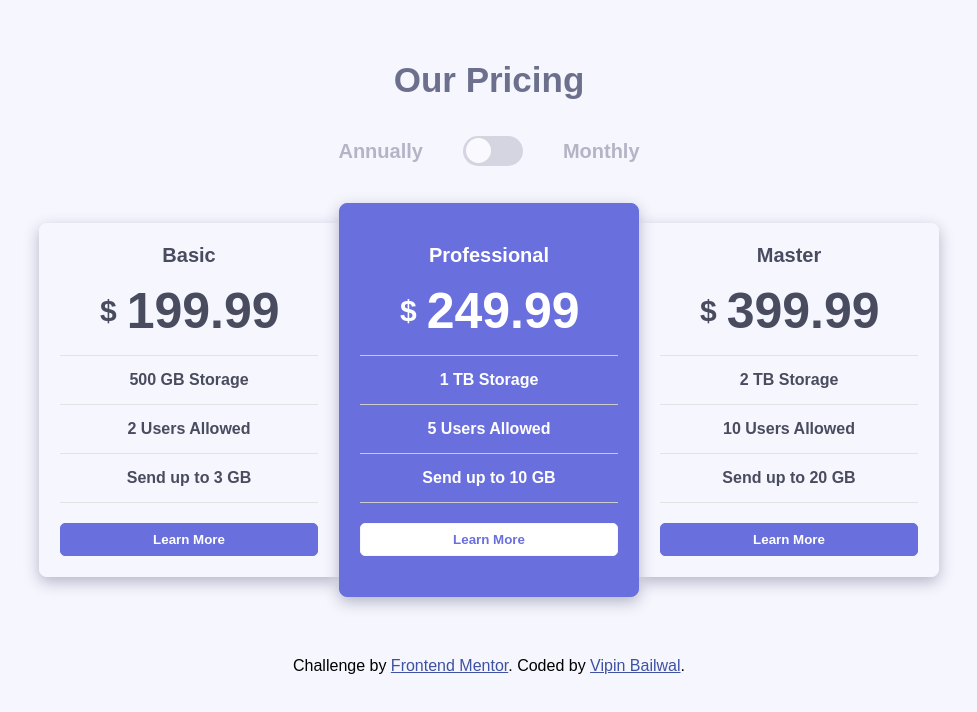
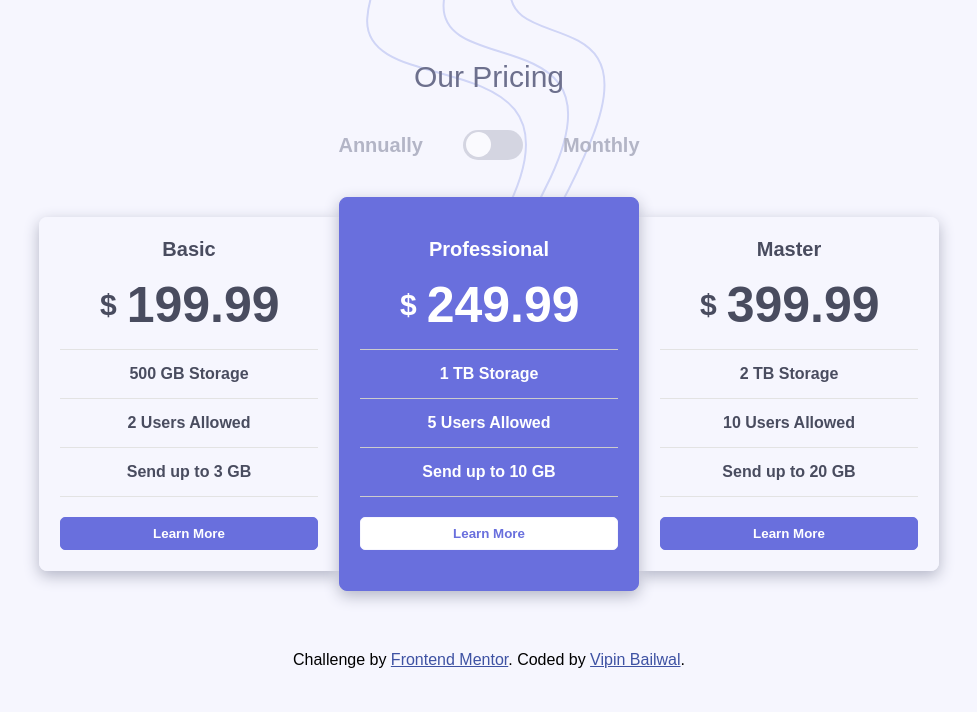
Before and after one commit to bailwalVipin08/file-transfer-pricing-component, a plain HTML site: page index.html in a window 1280 px wide. Shown: the whole page, without its empty margins (151-1128 px from the left). Drawn offline with Linux system fonts and the light colour scheme.

Commit message:
completed desktop view

```diff
--- a/css/styles.css
+++ b/css/styles.css
@@ -11,7 +11,8 @@ html {
 
 .heading-primary {
   font-family: "Montserrat", sans-serif;
-  font-size: 3.5rem; }
+  font-size: 3rem;
+  font-weight: 400; }
 
 .heading-secondary {
   font-family: "Montserrat", sans-serif;
@@ -25,7 +26,9 @@ html {
   padding-top: 6rem;
   text-align: center;
   align-items: center;
-  color: #6d708d; }
+  color: #6d708d;
+  background: url(../images/bg-top.svg);
+  background-position-x: 1000%; }
   #top-section .sub-header {
     display: flex;
     padding: 2rem 0;
--- a/sass/_buttons.scss
+++ /dev/null
@@ -1,3 +0,0 @@
-.toggle {
-
-}
--- a/sass/_top-section.scss
+++ b/sass/_top-section.scss
@@ -3,6 +3,8 @@
   text-align: center;
   align-items: center;
   color: $color-grayish-blue;
+  background: url(../images/bg-top.svg);
+  background-position-x: 1000%;
 
   .sub-header {
     display: flex;
--- a/sass/_typography.scss
+++ b/sass/_typography.scss
@@ -1,6 +1,7 @@
 .heading-primary {
   font-family: $font-stack;
-  font-size: 3.5rem;
+  font-size: 3rem;
+  font-weight: 400;
 }
 
 .heading-secondary {
```
